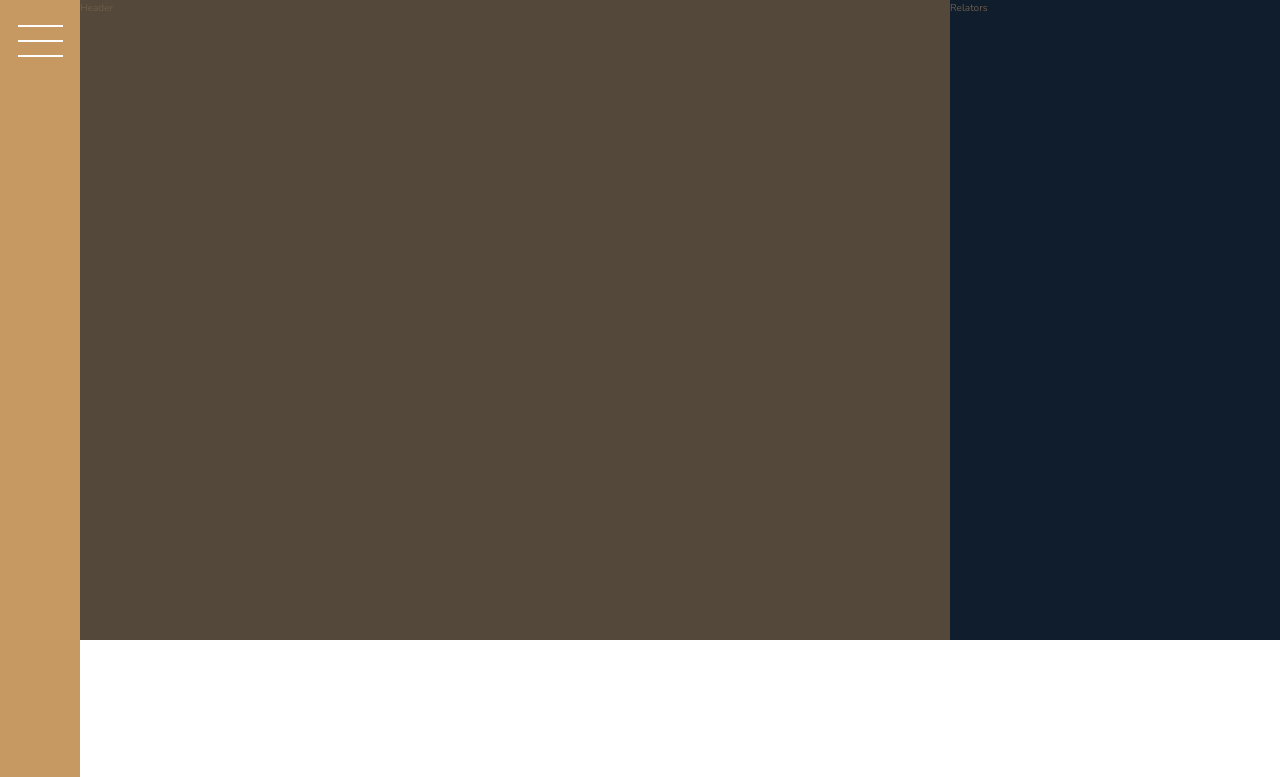
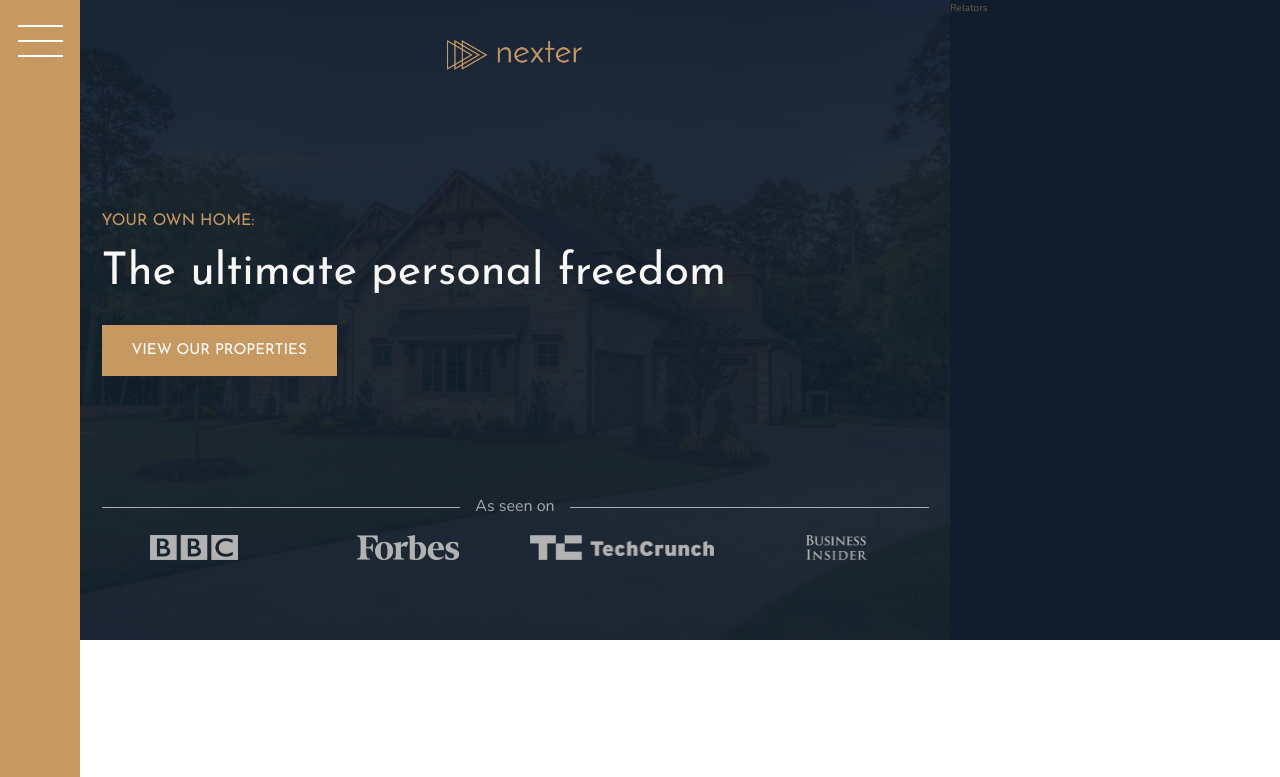
Before and after one commit to mnstrdm/UdemyProject-NexterWebPage, a website: page index.html in a window 1280 px wide. Shown: the top 777 px of the page. Drawn offline with nearby package versions, Linux system fonts and the light colour scheme.

Commit message:
header section added

```diff
--- a/index.html
+++ b/index.html
@@ -18,7 +18,19 @@
     <div class="sidebar">
         <button class="nav-btn"></button>
     </div>
-    <div class="header">Header</div>
+    <div class="header">
+        <img src="img/logo.png" alt="Logo img" class="header__logo">
+        <h3 class="heading-3">Your own home:</h3>
+        <h1 class="heading-1" >The ultimate personal freedom</h1>
+        <button class="btn header__btn">View our properties</button>
+        <div class="header__seenon-text">As seen on</div>
+        <div class="header__seenon-logos">
+            <img src="img/logo-bbc.png" alt="Seen on logo 1">
+            <img src="img/logo-forbes.png" alt="Seen on logo 2">
+            <img src="img/logo-techcrunch.png" alt="Seen on logo 3">
+            <img src="img/logo-bi.png" alt="Seen on logo 4">
+        </div>
+    </div>
     <div class="realtors">Relators</div>
     <div class="features">
       <div class="feature">
--- a/sass/_header.scss
+++ b/sass/_header.scss
@@ -1,4 +1,58 @@
 .header {
   background-color: $color-grey-dark-1;
   grid-column: full-start / col-end 6;
+
+  background-image: linear-gradient(
+      rgba($color-secondary, 0.93),
+      rgba($color-secondary, 0.93)
+    ),
+    url(../img/hero.jpeg);
+
+  background-size: cover;
+  background-position: center;
+
+  display: grid;
+  grid-template-rows: 1fr min-content 6rem 1fr;
+  grid-template-columns: max-content;
+  row-gap: 1.5rem;
+  justify-content: center;
+
+  padding: 8rem;
+  padding-top: 4rem;
+
+  &__logo {
+    height: 3rem;
+    justify-self: center;
+  }
+  &__btn {
+    align-self: start;
+    justify-self: start;
+  }
+  &__seenon-text {
+    display: grid;
+    grid-template-columns: 1fr max-content 1fr;
+    gap: 1.5rem;
+    align-items: center;
+
+    font-size: 1.6rem;
+    color: $color-grey-light-2;
+
+    &::before,
+    &::after {
+      content: "";
+      height: 1px;
+      display: block;
+      background-color: currentColor;
+    }
+  }
+  &__seenon-logos {
+    display: grid;
+    grid-template-columns: repeat(4, 1fr);
+    gap: 3rem;
+    justify-items: center;
+    img {
+      height: 2.5rem;
+      filter: brightness(70%);
+    }
+  }
 }
--- a/sass/_typography.scss
+++ b/sass/_typography.scss
@@ -5,6 +5,9 @@
 
 .heading-1 {
   @extend %heading;
+  font-size: 4.5rem;
+  color: $color-grey-light-1;
+  line-height: 1;
 }
 
 .heading-2 {
```
Also changed, not shown: css/style.css.
